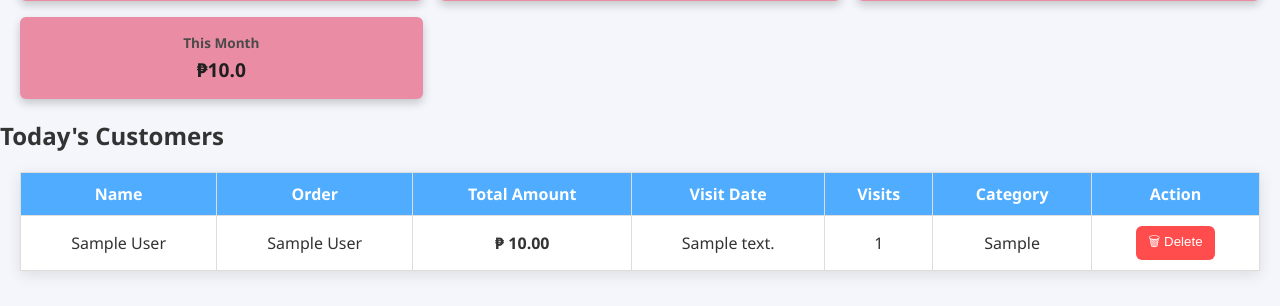
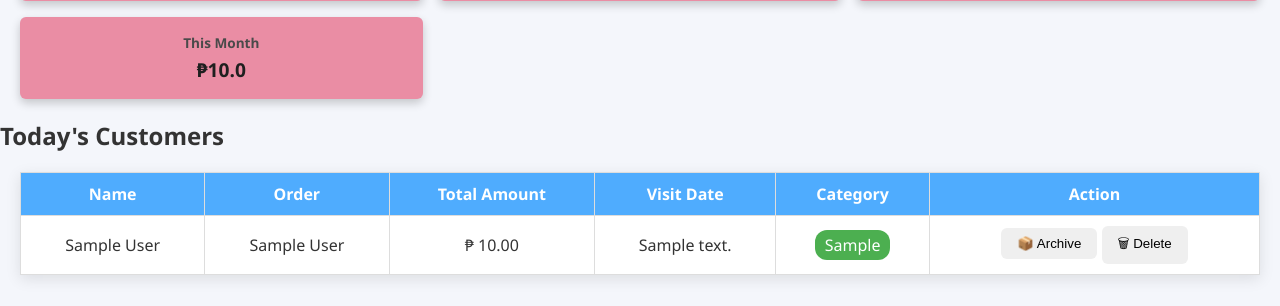
Before and after one commit to vistalemay-gif/zephyr-cms, a Flask app: page /dashboard in a window 1280 px wide. Shown: the part 228-534 px from the top of the page. Run offline with Flask 3, Linux system fonts and the light colour scheme; data comes from the database, SQL or seed files in the repository; tables that the repository leaves empty hold one stand-in row (values such as "Sample post").

Commit message:
Update dashboard.html

```diff
--- a/templates/dashboard.html
+++ b/templates/dashboard.html
@@ -14,7 +14,9 @@
     Hello {{ session.get('role') | capitalize }} ({{ display_name }})
   </div>
   <div class="dashboard-actions">
-    <a href="{{ url_for('add_customer_page') }}">➕ Add Customer</a>
+    <a href="{{ url_for('add_customer_page') }}" class="btn">
+    ➕ Add Customer
+</a>
     <a href="{{ url_for('customer_records') }}">📅 View Old Records</a>
     <a href="{{ url_for('view_feedback') }}">💬 Feedback</a>
     <a href="{{ url_for('profile') }}">👤 Profile</a>
@@ -56,7 +58,6 @@
         <th>Order</th>
         <th>Total Amount</th>
         <th>Visit Date</th>
-        <th>Visits</th>
         <th>Category</th>
         <th>Action</th>
       </tr>
@@ -66,16 +67,23 @@
      <tr>
   <td>{{ c.name }}</td>
   <td>{{ c.order_name }}</td>
-        <td><strong>₱ {{ "%.2f"|format(c.amount) }}</strong></td>
+  <td>₱ {{ "%.2f"|format(c.amount) }}</td>
   <td>{{ c.visit_date }}</td>
-        <td>{{ c.visit_count }}</td>
-        <td>{{ c.category }}</td>
   <td>
-          <form method="POST" action="{{ url_for('delete_customer', customer_id=c.id) }}"
-            onsubmit="return confirm('Are you sure you want to delete this customer?');">
-            <button type="submit" style="background:#ff4d4d;color:white;border:none;padding:6px 12px;border-radius:6px;cursor:pointer;">
-              🗑 Delete
-            </button>
+    <span class="badge {{ 'old' if c.category == 'Old' else 'new' }}">
+      {{ c.category }}
+    </span>
+  </td>
+  <td>
+    <form action="{{ url_for('archive_customer', customer_id=c.id) }}"
+          method="post" style="display:inline;">
+      <button class="btn-archive">📦 Archive</button>
+    </form>
+
+    <form action="{{ url_for('delete_customer', customer_id=c.id) }}"
+          method="post" style="display:inline;"
+          onsubmit="return confirm('Delete permanently?');">
+      <button class="btn-delete">🗑 Delete</button>
     </form>
   </td>
 </tr>
```
Lines whose indentation alone changed are shown as unchanged.
